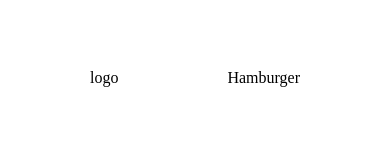
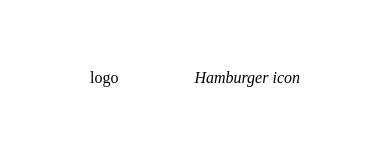
Before and after one commit to ESKempken/my-vue-template, a Vue app: page / in a window 390 px wide. Shown: the top 157 px of the page. Built offline with nearby package versions, Linux system fonts and the light colour scheme.

Commit message:
hamburger menu

```diff
--- a/package.json
+++ b/package.json
@@ -9,6 +9,9 @@
     "preview": "vite preview"
   },
   "dependencies": {
+    "element-plus": "^2.4.4",
+    "sass": "^1.69.7",
+    "unplugin-element-plus": "^0.8.0",
     "vue": "^3.3.11",
     "vue-router": "4"
   },
--- a/src/components/molecule/MHamburgerMenu.vue
+++ b/src/components/molecule/MHamburgerMenu.vue
@@ -1,17 +1,71 @@
-<script
-  lang="ts"
-  setup
->
+<template>
+  <div class="MHamburgerMenu">
+    <i @click="toggleMenu()">
+      Hamburger icon
+    </i>
 
+    <aside :data-show="expanded">
+      <i
+        class="MHamburgerMenu__close"
+        @click="toggleMenu()"
+      >
+        close
+      </i>
+
+      <ElMenu>
+        <template v-for="route in $router.options.routes">
+
+          <ElMenuItem>
+            <router-link :to="route.path">
+              {{ route.name }}
+            </router-link>
+          </ElMenuItem>
+          <ElMenuItem/>
+
+        </template>
+      </ElMenu>
+
+    </aside>
+
+
+  </div>
+</template>
+
+<script lang="ts">
+  import { ElMenu, ElMenuItem } from 'element-plus'
+  import { defineComponent } from 'vue'
+
+  export default defineComponent({
+    name: 'MHamburgerMenu',
+    data () {
+      return {
+        expanded: false
+      }
+    },
+    methods: {
+      toggleMenu () {
+        this.expanded = !this.expanded
+      }
+    },
+    components: { ElMenuItem, ElMenu }
+  })
 </script>
 
-<template>
-  Hamburger
-</template>
+<style lang="sass">
+  .MHamburgerMenu
 
-<style
-  lang="sass"
-  scoped
->
+    [data-show="false"]
+      display: none
+
+    [data-show="true"]
+      position: absolute
+      top: 0
+      right: 0
+      height: 100%
+      width: 300px
+      background: red
+
+      &[data-show]
+        visibility: visible
 
 </style>
--- a/src/components/organism/OHeader.vue
+++ b/src/components/organism/OHeader.vue
@@ -20,17 +20,13 @@
 
 <script lang="ts">
   import { defineComponent } from 'vue'
-  import { router } from '../../router.ts'
   import MHamburgerMenu from '../molecule/MHamburgerMenu.vue'
 
   export default defineComponent({
-    name: '',
-    setup () {
-      console.log(router.options.routes)
-    },
+    name: 'OHeader',
+
     components: {
       MHamburgerMenu
-
     }
   })
 </script>
--- a/src/components/template/TViewLayout.vue
+++ b/src/components/template/TViewLayout.vue
@@ -31,4 +31,5 @@
     display: flex
     flex-direction: column
     height: 100vh
+    position: relative
 </style>
--- a/vite.config.ts
+++ b/vite.config.ts
@@ -1,7 +1,10 @@
 import { defineConfig } from 'vite'
 import vue from '@vitejs/plugin-vue'
+import ElementPlus from 'unplugin-element-plus/vite'
 
-// https://vitejs.dev/config/
 export default defineConfig({
-  plugins: [vue()],
+  plugins: [
+    vue(),
+    ElementPlus({})
+  ]
 })
```
Also changed, not shown: 1 other file (tests, documents, lock files or other folders).
